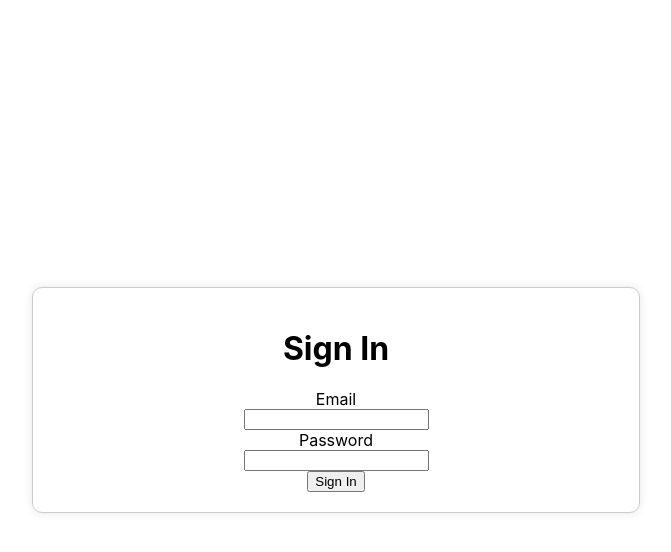
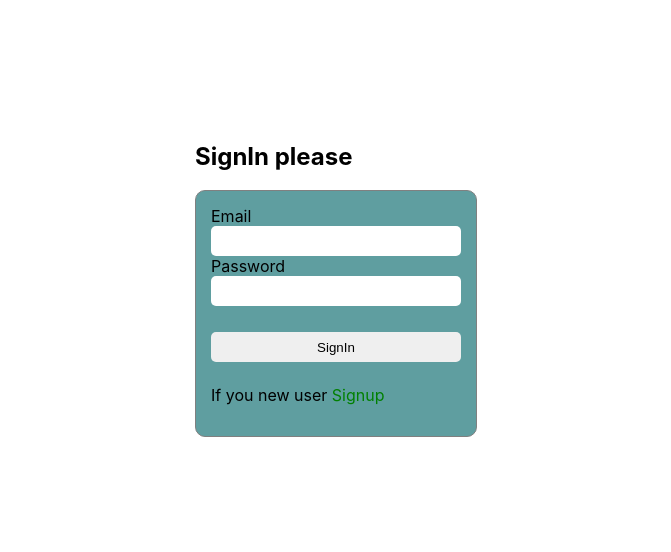
Before and after one commit to minhazpro3/GreenStitch-project-authentication, a Next.js app: page / in a window 1280 px wide. Shown: the top 552 px of the page, without its empty margins (304-975 px from the left). Built offline with nearby package versions, Linux system fonts and the light colour scheme.

Commit message:
compleate signup & signIn page

```diff
--- a/components/signIn/SignIn.js
+++ b/components/signIn/SignIn.js
@@ -1,37 +1,51 @@
 import React from "react";
 import styles from "../../styles/SignIn.module.css";
+import { useForm } from "react-hook-form";
+import Link from "next/link";
 
 const SignIn = () => {
+  const { register, handleSubmit } = useForm();
+  const onSubmit = (data) => console.log(data);
   return (
+    <div className={styles.container}>
       <div>
-      {" "}
-      <div className={styles.container}>
-        <form className={styles.form}>
-          <h1 className="signIn_title">Sign In</h1>
-          <label className="label" htmlFor="email">
-            Email
-          </label>
+        <h2>SignIn please</h2>
+        <div className={styles.sub_container}>
+          <form onSubmit={handleSubmit(onSubmit)}>
+            <label>Email</label>
+            <br />
             <input
-            className="input"
+              className={styles.input}
+              {...register("email")}
+              required
               type="email"
-            id="email"
-            name="email"
+            />
+            <br />
+            <label>Password</label>
+            <br />
+            <input
+              className={styles.input}
+              {...register("password")}
               required
+              type="password"
             />
-          <label className="label" htmlFor="password">
-            Password
-          </label>
+            <br />
+
+            <br />
             <input
-            className="input"
-            type="password"
-            id="password"
-            name="password"
-            required
+              className={styles.input}
+              style={{ margin: "6px 0px 7px 0px", cursor: "pointer" }}
+              type="submit"
+              value="SignIn"
             />
-          <button className="button" type="submit">
-            Sign In
-          </button>
           </form>
+          <p>
+            If you new user{" "}
+            <Link style={{ color: "green" }} href="signup">
+              Signup
+            </Link>
+          </p>
+        </div>
       </div>
     </div>
   );
--- a/package.json
+++ b/package.json
@@ -11,7 +11,8 @@
   "dependencies": {
     "next": "13.2.4",
     "react": "18.2.0",
-    "react-dom": "18.2.0"
+    "react-dom": "18.2.0",
+    "react-hook-form": "^7.43.9"
   },
   "devDependencies": {
     "eslint": "8.37.0",
--- a/pages/home/Home.js
+++ /dev/null
@@ -1,7 +0,0 @@
-import React from "react";
-
-const HomePage = () => {
-  return <div>Home</div>;
-};
-
-export default HomePage;
--- a/pages/index.js
+++ b/pages/index.js
@@ -1,9 +1,8 @@
 import Head from "next/head";
-import Image from "next/image";
+
 import styles from "../styles/Home.module.css";
 
-import HomePage from "./home/Home";
-import SignIn from "../components/signIn/SignIn";
+import SignIn from "./../components/signIn/SignIn";
 
 export default function Home() {
   return (
--- a/styles/SignIn.module.css
+++ b/styles/SignIn.module.css
@@ -1,51 +1,26 @@
 .container {
   display: flex;
   justify-content: center;
-  align-items: center;
-  height: 100vh;
+  margin-top: 10%;
+  align-content: center;
 }
 
-.form {
-  display: flex;
-  flex-direction: column;
-  align-items: center;
-  border: 1px solid #ccc;
-  padding: 20px;
+.sub_container {
+  border: 1px solid gray;
+  background-color: cadetblue;
+  padding: 15px;
   border-radius: 10px;
-  box-shadow: 0 0 10px rgba(0, 0, 0, 0.1);
-}
-
-.signIn_title {
-  margin-bottom: 20px;
-  font-size: 2rem;
-}
-
-.label {
-  font-size: 1.2rem;
-  margin-bottom: 10px;
 }
 
 .input {
-  padding: 10px;
-  margin-bottom: 20px;
+  width: 250px;
+  height: 30px;
+  outline: none;
+  border: none;
+  padding: 0px 2px;
   border-radius: 5px;
-  border: 1px solid #ccc;
-  width: 100%;
-  font-size: 1.2rem;
 }
 
-.button {
-  background-color: #4caf50;
-  color: #fff;
-  padding: 10px 20px;
-  border-radius: 5px;
-  border: none;
-  font-size: 1.2rem;
-  cursor: pointer;
+.input:focus {
+  border: 1px solid goldenrod;
 }
-
-@media (min-width: 768px) {
-  .form {
-    width: 50%;
-  }
-}
```
Also changed, not shown: components/signUp/SignUp.js (+55 -1 lines), pages/signup/index.js (added, +12 -0 lines), 2 other files (tests, documents, lock files or other folders). Lines whose indentation alone changed are shown as unchanged.
